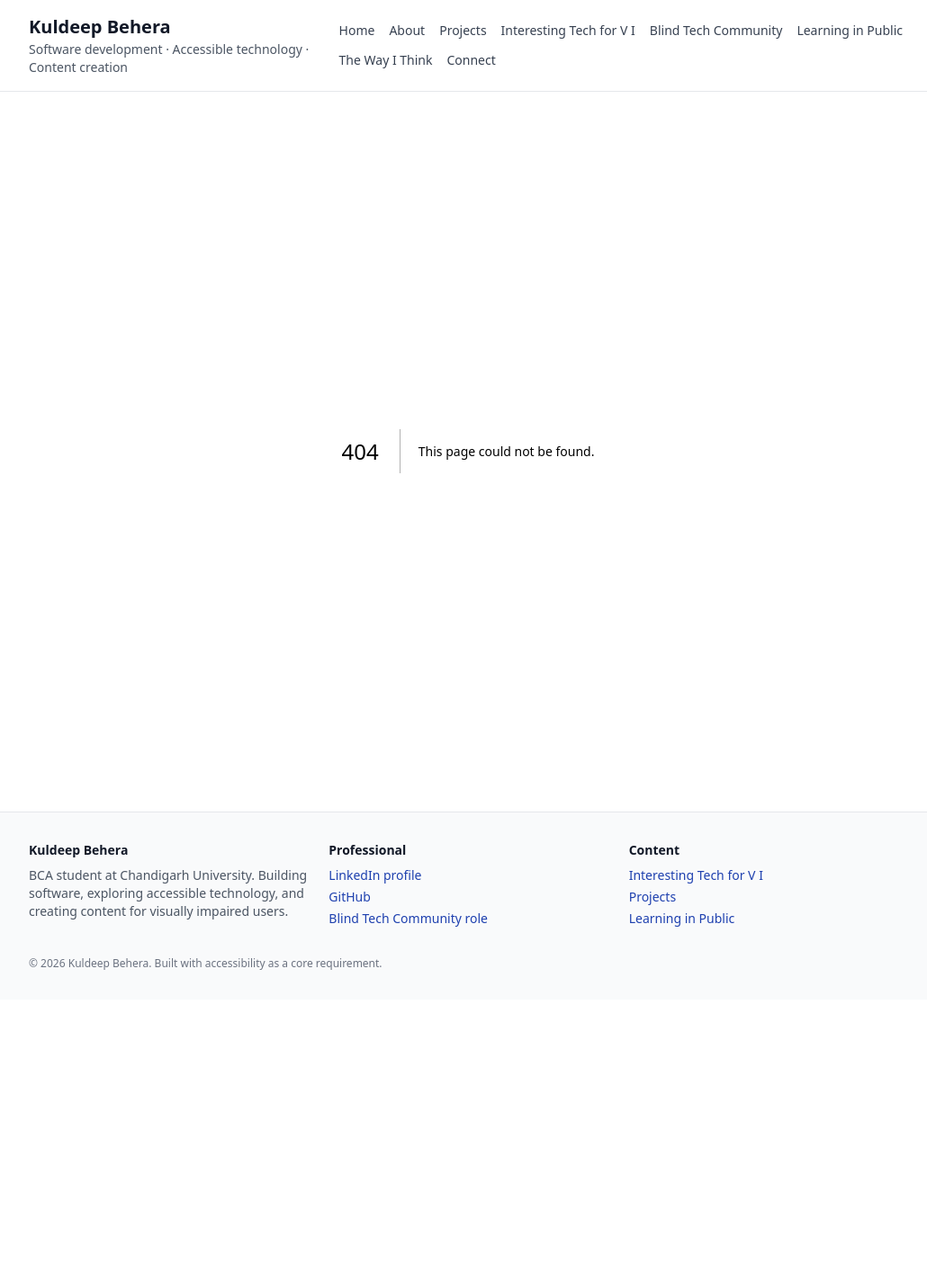
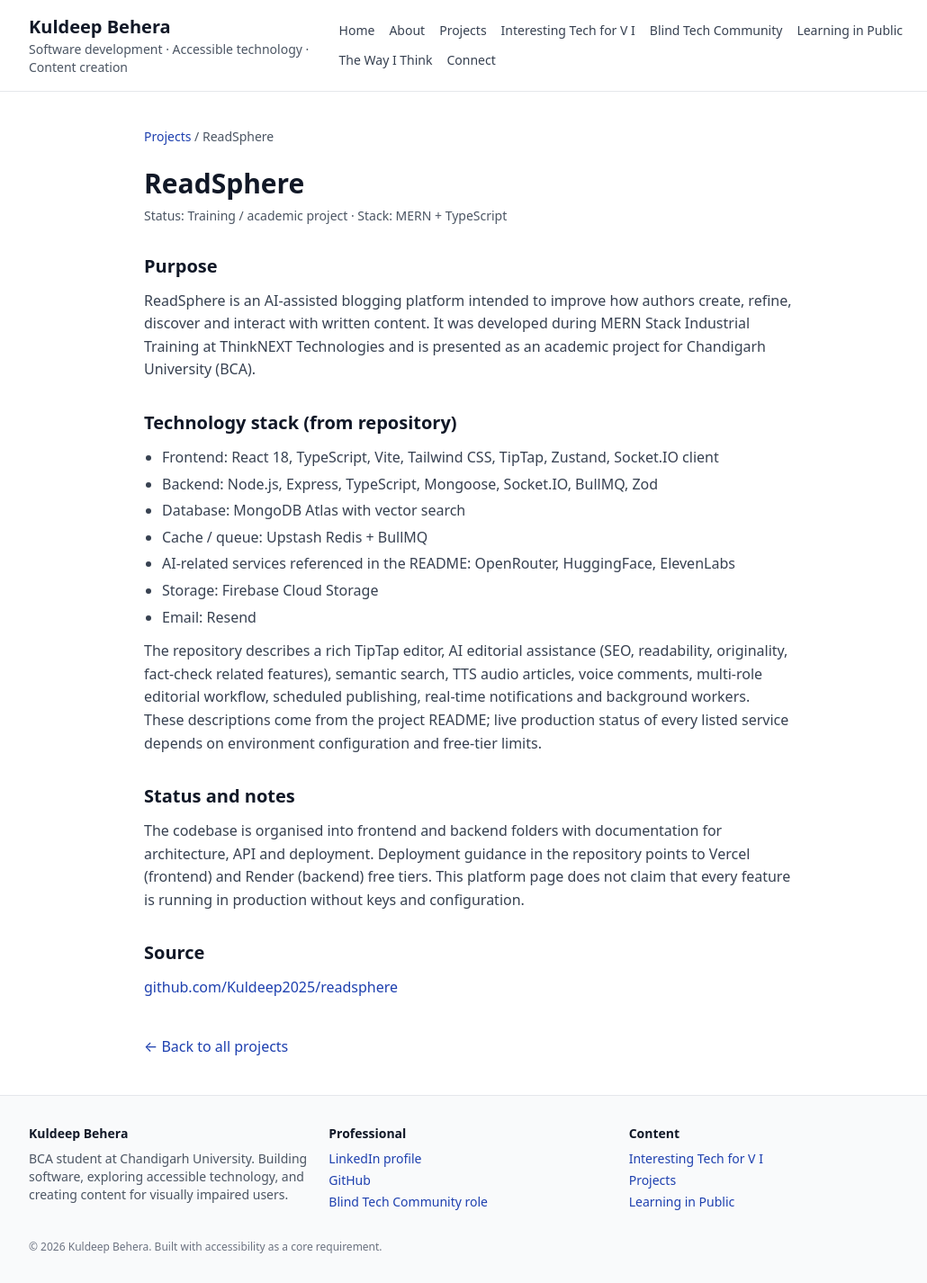
Before and after one commit to Kuldeep2025/kuldeep-behera-platform, a Next.js app: page /projects/readsphere in a window 1280 px wide. Before the commit this address had no page. Shown: the whole page at 90% size, without its empty margins (120-1150 px from the left). Before the commit the page ends 1111 px from the top, so only its background shows below. Built offline with nearby package versions, Linux system fonts and the light colour scheme.

Commit message:
Add ReadSphere detail page from verified repository README

```diff
--- /dev/null
+++ b/src/app/projects/readsphere/page.tsx
@@ -0,0 +1,85 @@
+import type { Metadata } from "next";
+import Link from "next/link";
+
+export const metadata: Metadata = {
+  title: "ReadSphere",
+  description:
+    "AI-powered intelligent blogging platform built by Kuldeep Behera during MERN Stack Industrial Training at ThinkNEXT Technologies.",
+};
+
+export default function ReadSpherePage() {
+  return (
+    <article className="mx-auto max-w-3xl px-4 py-10 sm:px-6">
+      <nav aria-label="Breadcrumb" className="mb-6 text-sm text-gray-600">
+        <Link href="/projects" className="text-brand-700 hover:underline focus:outline-none">
+          Projects
+        </Link>
+        <span aria-hidden="true"> / </span>
+        <span>ReadSphere</span>
+      </nav>
+
+      <h1 className="text-3xl font-bold text-gray-900">ReadSphere</h1>
+      <p className="mt-2 text-sm text-gray-600">
+        Status: Training / academic project · Stack: MERN + TypeScript
+      </p>
+
+      <section className="mt-8" aria-labelledby="purpose-heading">
+        <h2 id="purpose-heading" className="text-xl font-semibold text-gray-900">
+          Purpose
+        </h2>
+        <p className="mt-3 text-gray-700">
+          ReadSphere is an AI-assisted blogging platform intended to improve how authors create, refine, discover and interact with written content. It was developed during MERN Stack Industrial Training at ThinkNEXT Technologies and is presented as an academic project for Chandigarh University (BCA).
+        </p>
+      </section>
+
+      <section className="mt-8" aria-labelledby="stack-heading">
+        <h2 id="stack-heading" className="text-xl font-semibold text-gray-900">
+          Technology stack (from repository)
+        </h2>
+        <ul className="mt-3 list-disc space-y-1 pl-5 text-gray-700">
+          <li>Frontend: React 18, TypeScript, Vite, Tailwind CSS, TipTap, Zustand, Socket.IO client</li>
+          <li>Backend: Node.js, Express, TypeScript, Mongoose, Socket.IO, BullMQ, Zod</li>
+          <li>Database: MongoDB Atlas with vector search</li>
+          <li>Cache / queue: Upstash Redis + BullMQ</li>
+          <li>AI-related services referenced in the README: OpenRouter, HuggingFace, ElevenLabs</li>
+          <li>Storage: Firebase Cloud Storage</li>
+          <li>Email: Resend</li>
+        </ul>
+        <p className="mt-3 text-gray-700">
+          The repository describes a rich TipTap editor, AI editorial assistance (SEO, readability, originality, fact-check related features), semantic search, TTS audio articles, voice comments, multi-role editorial workflow, scheduled publishing, real-time notifications and background workers. These descriptions come from the project README; live production status of every listed service depends on environment configuration and free-tier limits.
+        </p>
+      </section>
+
+      <section className="mt-8" aria-labelledby="status-heading">
+        <h2 id="status-heading" className="text-xl font-semibold text-gray-900">
+          Status and notes
+        </h2>
+        <p className="mt-3 text-gray-700">
+          The codebase is organised into frontend and backend folders with documentation for architecture, API and deployment. Deployment guidance in the repository points to Vercel (frontend) and Render (backend) free tiers. This platform page does not claim that every feature is running in production without keys and configuration.
+        </p>
+      </section>
+
+      <section className="mt-8" aria-labelledby="links-heading">
+        <h2 id="links-heading" className="text-xl font-semibold text-gray-900">
+          Source
+        </h2>
+        <p className="mt-3">
+          <a
+            href="https://github.com/Kuldeep2025/readsphere"
+            className="font-medium text-brand-700 hover:underline focus:outline-none"
+            rel="noopener noreferrer"
+            target="_blank"
+          >
+            github.com/Kuldeep2025/readsphere
+          </a>
+        </p>
+      </section>
+
+      <p className="mt-10">
+        <Link href="/projects" className="text-brand-700 hover:underline focus:outline-none">
+          ← Back to all projects
+        </Link>
+      </p>
+    </article>
+  );
+}
```
